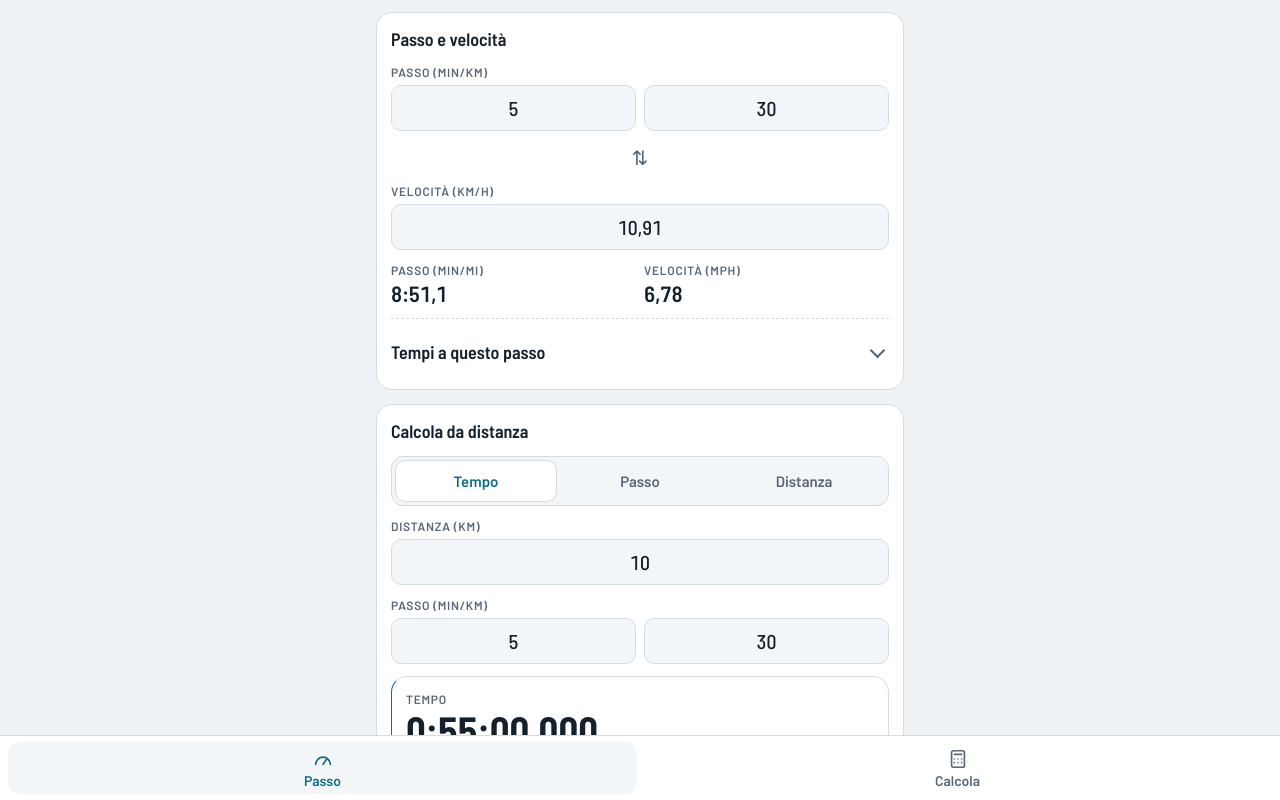
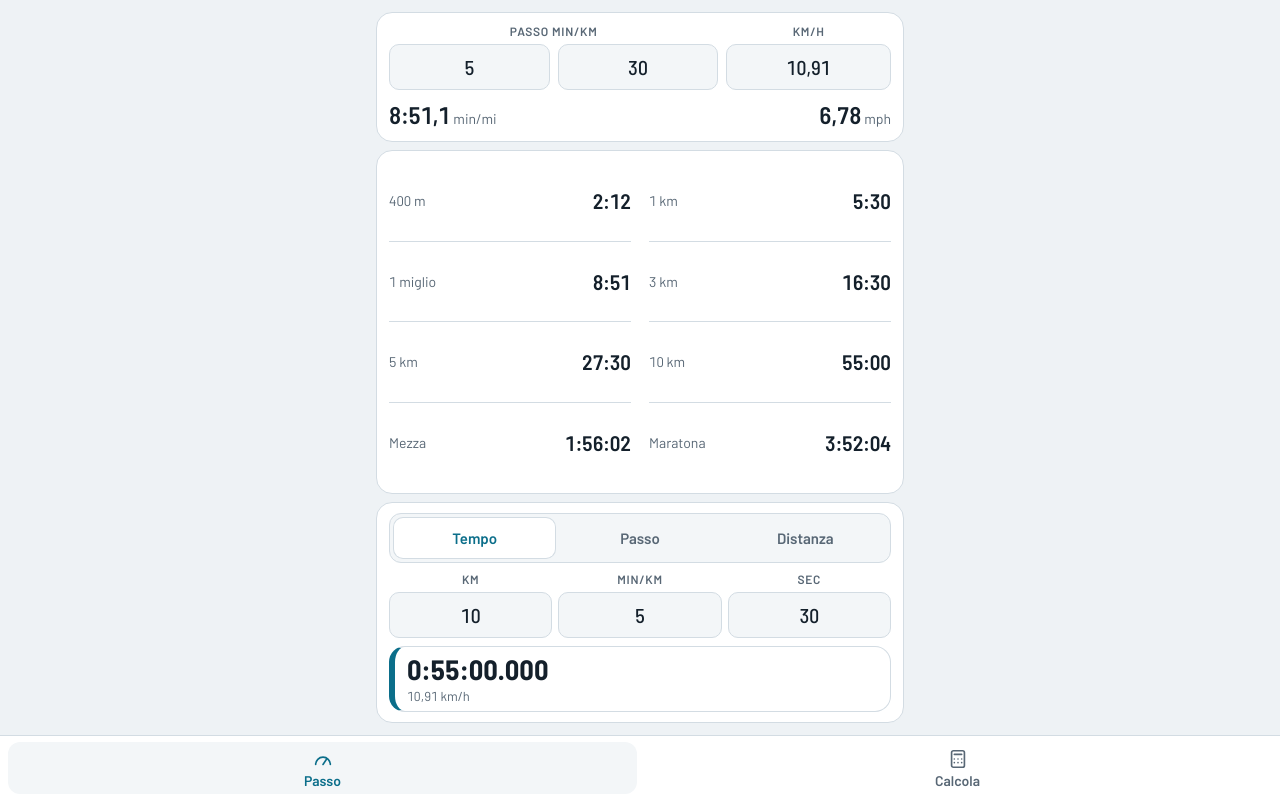
Before and after one commit to Pol1bio/pace.calc, a plain HTML site: page index.html in a window 1280 px wide. Drawn offline with Linux system fonts and the light colour scheme.

Commit message:
Scheda Passo a schermata fissa, senza scorrimento
Co-Authored-By: Claude Sonnet 5.5 <noreply@anthropic.com>
Claude-Session: https://claude.ai/code/session_01HJn25ux8DNTTNCgtRxctUN

```diff
--- a/index.html
+++ b/index.html
@@ -5,13 +5,6 @@
 <meta name="viewport" content="width=device-width, initial-scale=1, viewport-fit=cover">
 <meta name="apple-mobile-web-app-capable" content="yes">
 <meta name="mobile-web-app-capable" content="yes">
-<meta name="apple-mobile-web-app-title" content="Passo">
-<meta name="apple-mobile-web-app-status-bar-style" content="default">
-<meta name="theme-color" content="#eef2f5" media="(prefers-color-scheme: light)">
-<meta name="theme-color" content="#0e161c" media="(prefers-color-scheme: dark)">
-<link rel="manifest" href="manifest.webmanifest">
-<link rel="icon" type="image/png" sizes="192x192" href="icon-192.png">
-<link rel="apple-touch-icon" href="apple-touch-icon.png">
 <title>Calcolatore Tempo e Passo</title>
 <link rel="preconnect" href="https://fonts.googleapis.com">
 <link rel="preconnect" href="https://fonts.gstatic.com" crossorigin>
@@ -122,17 +115,6 @@ button { font-family: var(--body); cursor: pointer; }
 
 [hidden] { display: none !important; }
 .card h3 { font-family: var(--display); font-size: 16px; font-weight: 600; margin: 0; }
-.eq { display: grid; grid-template-columns: repeat(2, minmax(0, 1fr)); gap: 8px; }
-.eq .res .mini { font-family: var(--display); font-size: 22px; font-weight: 600; line-height: 1.15; font-variant-numeric: tabular-nums; overflow-wrap: anywhere; }
-.fold summary { display: flex; justify-content: space-between; align-items: center; min-height: 44px; cursor: pointer; list-style: none; font-family: var(--display); font-size: 18px; font-weight: 600; border-radius: 8px; }
-.fold summary::-webkit-details-marker { display: none; }
-.fold summary::after { content: ""; width: 9px; height: 9px; border-right: 2px solid var(--muted); border-bottom: 2px solid var(--muted); transform: rotate(45deg); margin: -4px 6px 0 0; }
-.fold[open] summary::after { transform: rotate(-135deg); margin: 4px 6px 0 0; }
-.fold summary:focus-visible { outline: 3px solid var(--accent); outline-offset: 2px; }
-.times { display: flex; flex-direction: column; }
-.times .tr { display: flex; justify-content: space-between; align-items: baseline; gap: 8px; padding: 9px 0; border-bottom: 1px solid var(--line); font-variant-numeric: tabular-nums; }
-.times .tr:last-child { border-bottom: 0; }
-.times .tr b { font-family: var(--display); font-size: 22px; font-weight: 600; }
 .seg { display: grid; grid-template-columns: repeat(3, minmax(0, 1fr)); gap: 4px; background: var(--field); border: 1px solid var(--line); border-radius: 12px; padding: 4px; }
 .seg button { height: 40px; border: 0; border-radius: 9px; background: transparent; color: var(--muted); font-size: 15px; font-weight: 600; }
 .seg button[aria-checked="true"] { background: var(--surface); color: var(--accent); box-shadow: 0 0 0 1px var(--line); }
@@ -161,6 +143,21 @@ button { font-family: var(--body); cursor: pointer; }
 .hrow b { font-family: var(--display); font-size: 22px; font-weight: 600; }
 .link { border: 0; background: transparent; color: var(--accent); font-weight: 600; font-size: 14px; padding: 10px 0; border-radius: 8px; }
 
+.tab.pace { height: 100%; min-height: 490px; gap: 8px; padding-bottom: 12px; }
+.pace .card { padding: 10px 12px; gap: 8px; }
+.crow { display: grid; grid-template-columns: minmax(0, 2fr) minmax(0, 1fr); gap: 8px; }
+.eq1 { display: flex; justify-content: space-between; gap: 8px; font-size: 14px; color: var(--muted); }
+.eq1 b { font-family: var(--display); font-size: 24px; font-weight: 600; color: var(--ink); font-variant-numeric: tabular-nums; }
+.tcard { flex: 1; min-height: 0; }
+.tg { flex: 1; display: grid; grid-template-columns: repeat(2, minmax(0, 1fr)); grid-auto-rows: minmax(30px, 1fr); column-gap: 18px; }
+.tc { display: flex; justify-content: space-between; align-items: center; gap: 6px; border-bottom: 1px solid var(--line); font-variant-numeric: tabular-nums; }
+.tc:nth-last-child(-n+2) { border-bottom: 0; }
+.tc span { font-size: 14px; color: var(--muted); }
+.tc b { font-family: var(--display); font-size: 21px; font-weight: 600; }
+.srow { display: grid; grid-auto-flow: column; grid-auto-columns: minmax(0, 1fr); gap: 6px; }
+.solve .result { padding: 6px 12px; }
+.solve .result .big { display: block; font-size: 28px; line-height: 1.15; white-space: nowrap; overflow: hidden; text-overflow: ellipsis; }
+.solve .result .sub { display: block; font-size: 13px; line-height: 18px; min-height: 18px; }
 .tab.calc { height: 100%; min-height: 470px; gap: 10px; padding-bottom: 12px; }
 .calc .top { flex: 1; min-height: 0; display: flex; flex-direction: column; gap: 10px; position: relative; }
 .calc .result { flex: none; position: relative; height: 92px; padding: 8px 54px 8px 14px; justify-content: center; gap: 2px; }
@@ -195,64 +192,51 @@ nav button svg { width: 22px; height: 22px; stroke: currentColor; fill: none; st
 nav button[aria-selected="true"] { background: var(--field); color: var(--accent); }
 @media (prefers-reduced-motion: no-preference) { button { transition: background .15s, color .15s; } }
 </style>
+<meta name="apple-mobile-web-app-title" content="Passo">
+<meta name="apple-mobile-web-app-status-bar-style" content="default">
+<link rel="manifest" href="manifest.webmanifest">
+<link rel="icon" href="icon-192.png">
+<link rel="apple-touch-icon" href="apple-touch-icon.png">
 </head>
 <body>
 <main>
   <!-- PASSO -->
-  <section id="tab-passo" class="tab" aria-label="Passo e velocità">
-    <div class="card">
-      <h2>Passo e velocità</h2>
+  <section id="tab-passo" class="tab pace" aria-label="Passo e velocità">
+    <div class="card conv">
+      <div class="crow">
         <div class="fld">
-        <label for="pc-min" class="left">Passo (min/km)</label>
+          <label for="pc-min">Passo min/km</label>
           <div class="pair">
             <input type="text" id="pc-min" inputmode="numeric" autocomplete="off" placeholder="min" aria-label="Minuti per chilometro">
-          <input type="text" id="pc-sec" inputmode="decimal" autocomplete="off" placeholder="sec (anche decimi)" aria-label="Secondi per chilometro, anche con decimali">
+            <input type="text" id="pc-sec" inputmode="decimal" autocomplete="off" placeholder="sec" aria-label="Secondi per chilometro, anche con decimali">
           </div>
         </div>
-      <div class="arrow" aria-hidden="true">⇅</div>
         <div class="fld">
-        <label for="pc-kmh" class="left">Velocità (km/h)</label>
+          <label for="pc-kmh">km/h</label>
           <input type="text" id="pc-kmh" inputmode="decimal" autocomplete="off" placeholder="km/h">
         </div>
-      <div class="eq" aria-live="polite">
-        <div class="res"><span class="lab">Passo (min/mi)</span><span class="mini" id="eq-mi"></span></div>
-        <div class="res"><span class="lab">Velocità (mph)</span><span class="mini" id="eq-mph"></span></div>
       </div>
-      <hr class="sep">
-      <details class="fold">
-        <summary>Tempi a questo passo</summary>
-        <div class="times" id="pc-table" aria-live="polite"></div>
-      </details>
+      <div class="eq1" aria-live="polite"><span><b id="eq-mi">—</b> min/mi</span><span><b id="eq-mph">—</b> mph</span></div>
     </div>
 
-    <div class="card">
-      <h2>Calcola da distanza</h2>
+    <div class="card tcard"><div class="tg" id="pc-table" aria-live="polite"></div></div>
+
+    <div class="card solve">
       <div class="seg" role="radiogroup" aria-label="Cosa vuoi calcolare">
         <button type="button" role="radio" data-solve="tempo" aria-checked="true">Tempo</button>
         <button type="button" role="radio" data-solve="passo" aria-checked="false">Passo</button>
         <button type="button" role="radio" data-solve="distanza" aria-checked="false">Distanza</button>
       </div>
-      <div class="fld" id="g-dist">
-        <label for="sd-km" class="left">Distanza (km)</label>
-        <input type="text" id="sd-km" inputmode="decimal" autocomplete="off" placeholder="10">
+      <div class="srow">
+        <div class="fld" data-g="dist"><label for="sd-km">km</label><input type="text" id="sd-km" inputmode="decimal" autocomplete="off" placeholder="0"></div>
+        <div class="fld" data-g="time"><label for="sd-h">ore</label><input type="text" id="sd-h" inputmode="numeric" autocomplete="off" placeholder="0"></div>
+        <div class="fld" data-g="time"><label for="sd-m">min</label><input type="text" id="sd-m" inputmode="numeric" autocomplete="off" placeholder="0"></div>
+        <div class="fld" data-g="time"><label for="sd-s">sec</label><input type="text" id="sd-s" inputmode="decimal" autocomplete="off" placeholder="0"></div>
+        <div class="fld" data-g="pace"><label for="sp-min">min/km</label><input type="text" id="sp-min" inputmode="numeric" autocomplete="off" placeholder="0"></div>
+        <div class="fld" data-g="pace"><label for="sp-sec">sec</label><input type="text" id="sp-sec" inputmode="decimal" autocomplete="off" placeholder="0"></div>
       </div>
-      <div class="fld" id="g-time">
-        <label class="left" for="sd-h">Tempo</label>
-        <div class="trio">
-          <input type="text" id="sd-h" inputmode="numeric" autocomplete="off" placeholder="ore" aria-label="Ore">
-          <input type="text" id="sd-m" inputmode="numeric" autocomplete="off" placeholder="min" aria-label="Minuti">
-          <input type="text" id="sd-s" inputmode="decimal" autocomplete="off" placeholder="sec" aria-label="Secondi">
-        </div>
-      </div>
-      <div class="fld" id="g-pace">
-        <label class="left" for="sp-min">Passo (min/km)</label>
-        <div class="pair">
-          <input type="text" id="sp-min" inputmode="numeric" autocomplete="off" placeholder="min" aria-label="Minuti per chilometro">
-          <input type="text" id="sp-sec" inputmode="decimal" autocomplete="off" placeholder="sec" aria-label="Secondi per chilometro">
-        </div>
-      </div>
-      <div class="result" style="border-left-width:1px" aria-live="polite">
-        <div class="res"><span class="lab" id="sv-lab"></span><span class="big" id="sv-big"></span><span class="sub" id="sv-sub"></span></div>
+      <div class="result" aria-live="polite">
+        <div class="res"><span class="big" id="sv-big">—</span><span class="sub" id="sv-sub"></span></div>
       </div>
     </div>
   </section>
@@ -574,13 +558,13 @@ renderCalc();
 
 // Passo <-> velocità, equivalenti in miglia e tabella delle distanze
 const pcMin = $('#pc-min'), pcSec = $('#pc-sec'), pcKmh = $('#pc-kmh');
-const DIST = [['400 m', 0.4], ['1 km', 1], ['1 miglio', MI], ['5 km', 5], ['10 km', 10], ['Mezza maratona', 21.0975], ['Maratona', 42.195]];
+const DIST = [['400 m', 0.4], ['1 km', 1], ['1 miglio', MI], ['3 km', 3], ['5 km', 5], ['10 km', 10], ['Mezza', 21.0975], ['Maratona', 42.195]];
 let exactPace = 0;                                   // secondi/km senza arrotondamenti
 function renderPace() {
   const p = exactPace, v = speedFromPace(p), ok = p > 0;
   $('#eq-mi').textContent = ok ? fmtPace(p * MI) : '—';
   $('#eq-mph').textContent = ok ? fmtDec(v / MI, 2) : '—';
-  $('#pc-table').innerHTML = DIST.map(([n, d]) => `<div class="tr"><span>${n}</span><b>${ok ? fmtHms(d * p) : '—'}</b></div>`).join('');
+  $('#pc-table').innerHTML = DIST.map(([n, d]) => `<div class="tc"><span>${n}</span><b>${ok ? fmtHms(d * p) : '—'}</b></div>`).join('');
 }
 function fromPace() {
   const p = num(pcMin.value) * 60 + num(pcSec.value);
@@ -605,23 +589,19 @@ pcMin.value = '5'; pcSec.value = '30'; fromPace();
 let solve = 'tempo';
 const sd = ['#sd-km', '#sd-h', '#sd-m', '#sd-s', '#sp-min', '#sp-sec'].map($);
 function calcSolve() {
-  $('#g-dist').hidden = solve === 'distanza';
-  $('#g-time').hidden = solve === 'tempo';
-  $('#g-pace').hidden = solve === 'passo';
+  const off = solve === 'tempo' ? 'time' : solve === 'passo' ? 'pace' : 'dist';
+  document.querySelectorAll('.srow [data-g]').forEach(el => { el.hidden = el.dataset.g === off; });
   const d = num(sd[0].value), T = num(sd[1].value) * 3600 + num(sd[2].value) * 60 + num(sd[3].value);
   const p = num(sd[4].value) * 60 + num(sd[5].value);
-  let lab = '', big = '—', sub = '';
+  let big = '—', sub = '';
   if (solve === 'tempo') {
-    lab = 'Tempo';
     if (d > 0 && p > 0) { big = fmtMs(d * p * 1000); sub = fmtDec(speedFromPace(p), 2) + ' km/h'; }
   } else if (solve === 'passo') {
-    lab = 'Passo';
     if (d > 0 && T > 0) { const q = T / d; big = fmtPace(q, '/km'); sub = fmtDec(speedFromPace(q), 2) + ' km/h · ' + fmtPace(q * MI, '/mi'); }
   } else {
-    lab = 'Distanza';
     if (T > 0 && p > 0) { const x = T / p; big = fmtDec(x, 3) + ' km'; sub = fmtDec(x / MI, 3) + ' mi · ' + fmtDec(x * 1000, 0) + ' m'; }
   }
-  $('#sv-lab').textContent = lab; $('#sv-big').textContent = big; $('#sv-sub').textContent = sub;
+  $('#sv-big').textContent = big; $('#sv-sub').textContent = sub;
 }
 sd.forEach(i => i.addEventListener('input', calcSolve));
 document.querySelectorAll('.seg button[data-solve]').forEach(b => b.addEventListener('click', () => {
@@ -646,9 +626,7 @@ window.addEventListener('hashchange', () => view(location.hash.slice(1)));
 view(location.hash.slice(1));
 </script>
 <script>
-if ('serviceWorker' in navigator && location.protocol !== 'file:') {
-  window.addEventListener('load', () => { navigator.serviceWorker.register('sw.js').catch(() => {}); });
-}
+if ('serviceWorker' in navigator && location.protocol !== 'file:') window.addEventListener('load', () => navigator.serviceWorker.register('sw.js').catch(() => {}));
 </script>
 </body>
 </html>
--- a/sw.js
+++ b/sw.js
@@ -1,5 +1,5 @@
 // Cambia VERSION quando pubblichi una nuova versione dell'app: gli utenti la ricevono alla visita successiva.
-const VERSION = 'v1';
+const VERSION = 'v2';
 const CACHE = 'calcolatore-passo-' + VERSION;
 const SHELL = ['./', 'index.html', 'manifest.webmanifest', 'icon-192.png', 'icon-512.png', 'icon-maskable-512.png', 'apple-touch-icon.png'];
 
```
Lines whose indentation alone changed are shown as unchanged.
